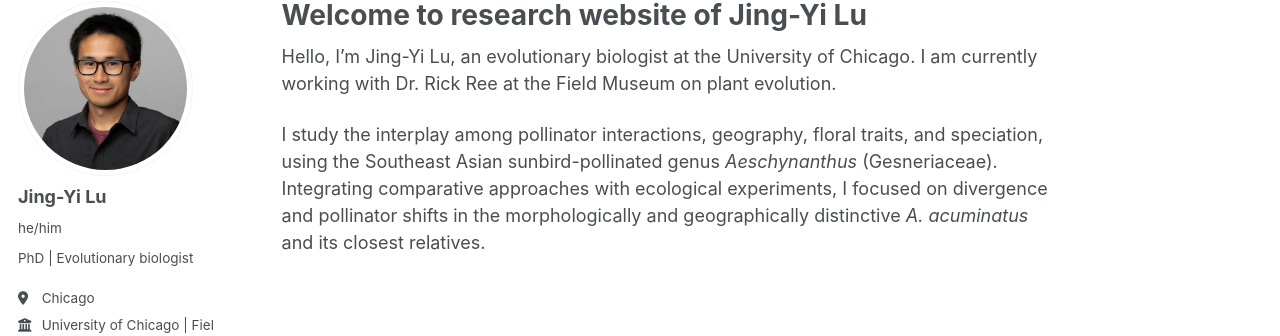
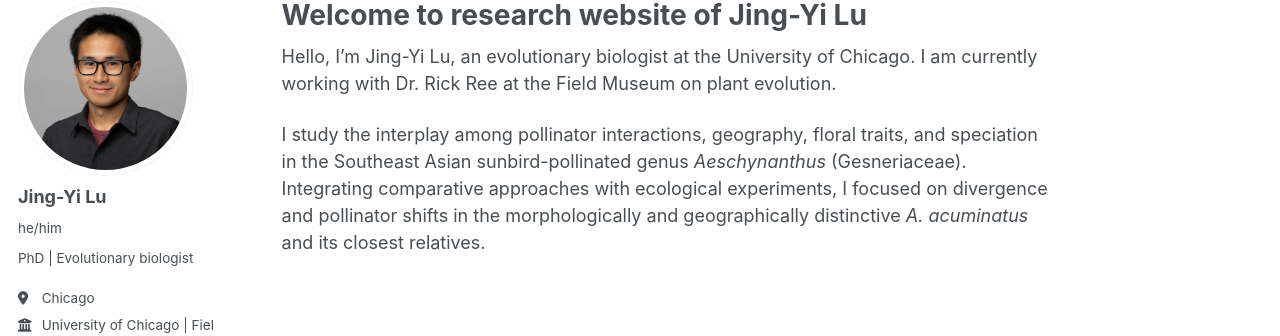
Before and after one commit to jingyilu/jingyilu.github.io, a Jekyll site: the page built from _pages/about.md, in a window 1280 px wide. Shown: the part 98-434 px from the top of the page. Built offline with Jekyll 4.4.1, drawn with Linux system fonts in a browser that asks for light colours; some web fonts are replaced; a script that is not in the unit is left out.

Commit message:
update about; Research intro

```diff
--- a/_pages/about.md
+++ b/_pages/about.md
@@ -9,4 +9,4 @@ redirect_from:
 
 Hello, I’m Jing-Yi Lu, an evolutionary biologist at the University of Chicago. I am currently working with Dr. Rick Ree at the Field Museum on plant evolution.
 
-I study the interplay among pollinator interactions, geography, floral traits, and speciation, using the Southeast Asian sunbird-pollinated genus _Aeschynanthus_ (Gesneriaceae). Integrating comparative approaches with ecological experiments, I focused on divergence and pollinator shifts in the morphologically and geographically distinctive _A. acuminatus_ and its closest relatives.
+I study the interplay among pollinator interactions, geography, floral traits, and speciation in the Southeast Asian sunbird-pollinated genus _Aeschynanthus_ (Gesneriaceae). Integrating comparative approaches with ecological experiments, I focused on divergence and pollinator shifts in the morphologically and geographically distinctive _A. acuminatus_ and its closest relatives.
```
Also changed, not shown: _pages/research.md (+1 -1 lines).
